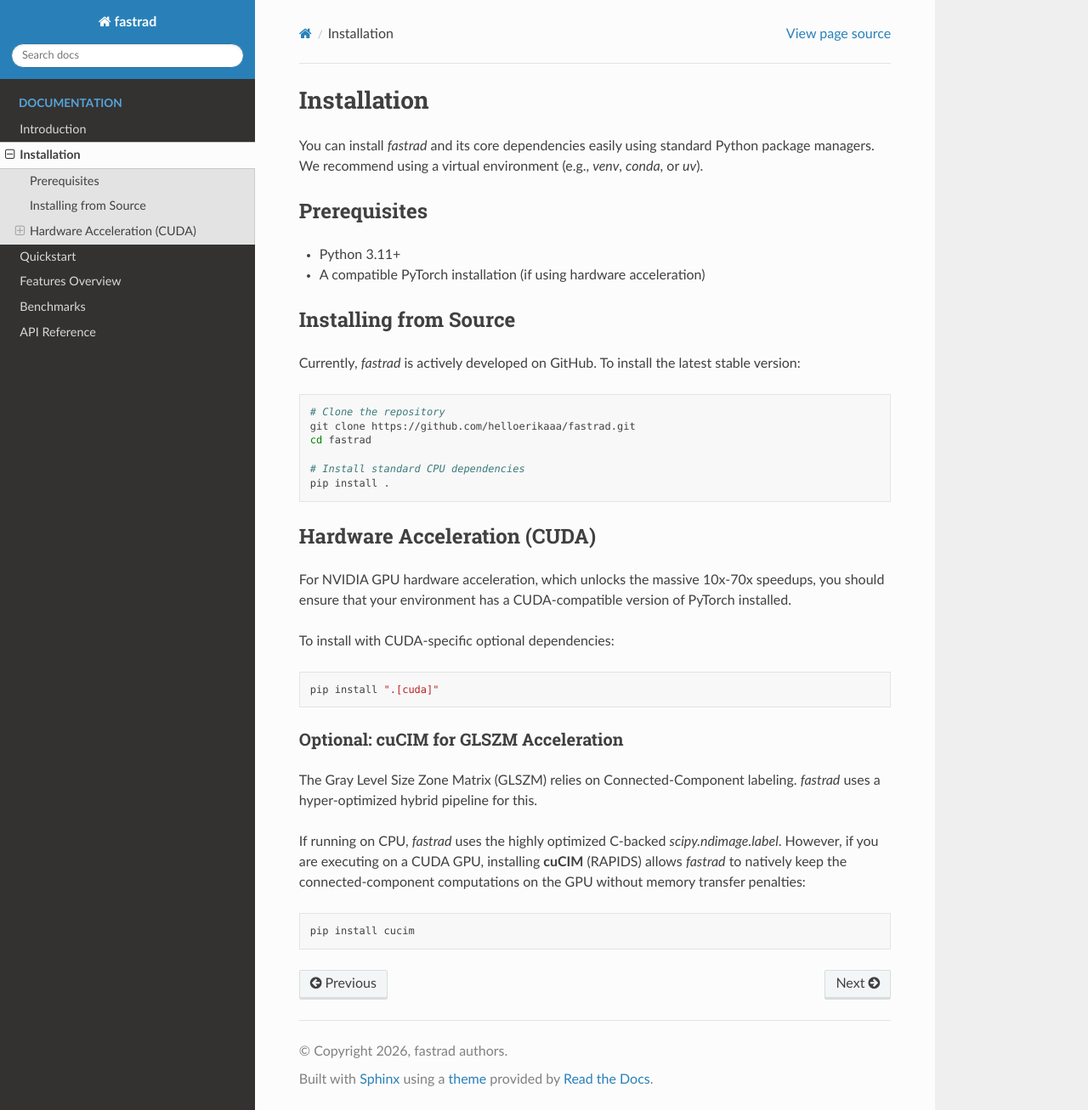
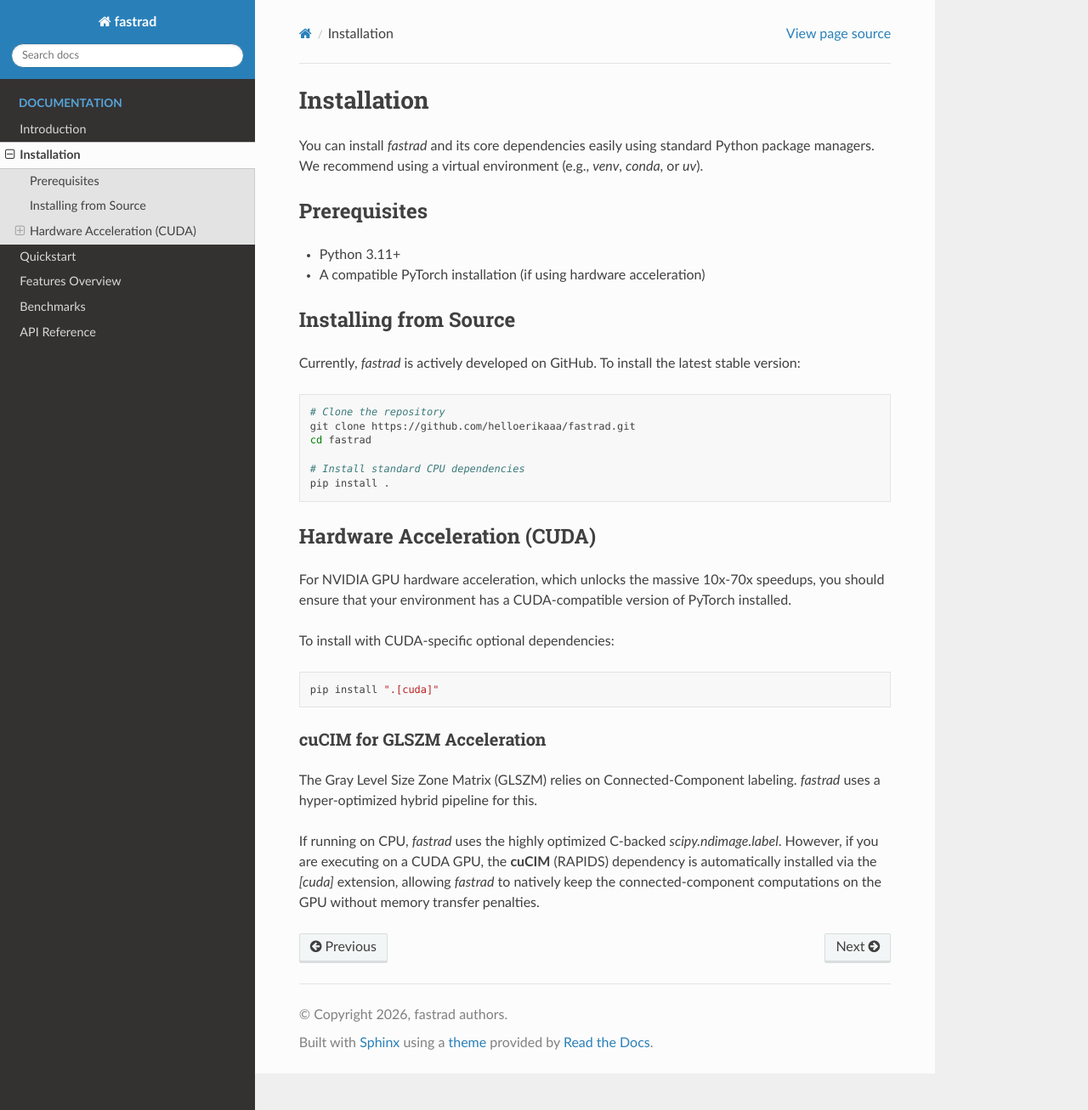
Before and after one commit to helloerikaaa/fastrad, a Sphinx documentation site: the page built from docs/installation.rst, in a window 1280 px wide and 1307 px high. Shown: the whole window at 85% size. Built offline with Sphinx 7.4.7 and the Read the Docs theme 3.1.0, drawn with Linux system fonts in a browser that asks for light colours.

Commit message:
docs: update install guide to reflect implicit cucim dependency

```diff
--- a/docs/installation.rst
+++ b/docs/installation.rst
@@ -31,12 +31,8 @@
 
    pip install ".[cuda]"
 
-Optional: cuCIM for GLSZM Acceleration
-~~~~~~~~~~~~~~~~~~~~~~~~~~~~~~~~~~~~~~
+cuCIM for GLSZM Acceleration
+~~~~~~~~~~~~~~~~~~~~~~~~~~~~
 The Gray Level Size Zone Matrix (GLSZM) relies on Connected-Component labeling. `fastrad` uses a hyper-optimized hybrid pipeline for this.
 
-If running on CPU, `fastrad` uses the highly optimized C-backed `scipy.ndimage.label`. However, if you are executing on a CUDA GPU, installing **cuCIM** (RAPIDS) allows `fastrad` to natively keep the connected-component computations on the GPU without memory transfer penalties:
-
-.. code-block:: bash
-
-   pip install cucim
+If running on CPU, `fastrad` uses the highly optimized C-backed `scipy.ndimage.label`. However, if you are executing on a CUDA GPU, the **cuCIM** (RAPIDS) dependency is automatically installed via the `[cuda]` extension, allowing `fastrad` to natively keep the connected-component computations on the GPU without memory transfer penalties.
```
